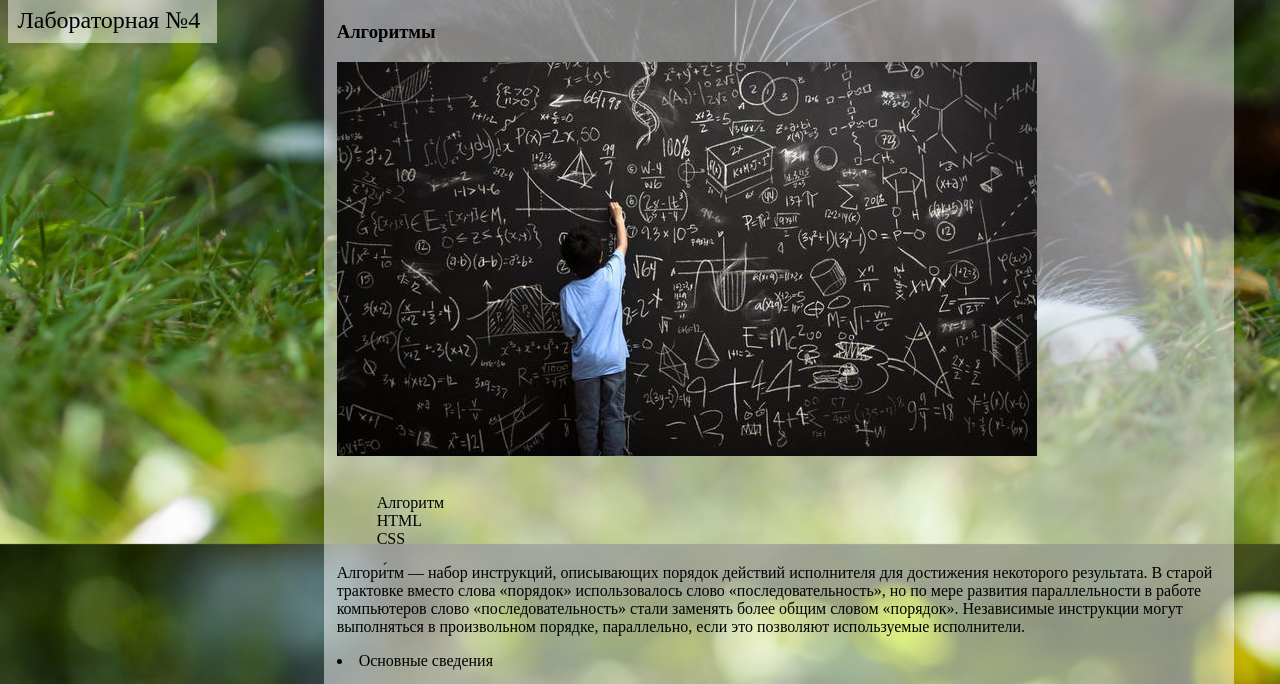
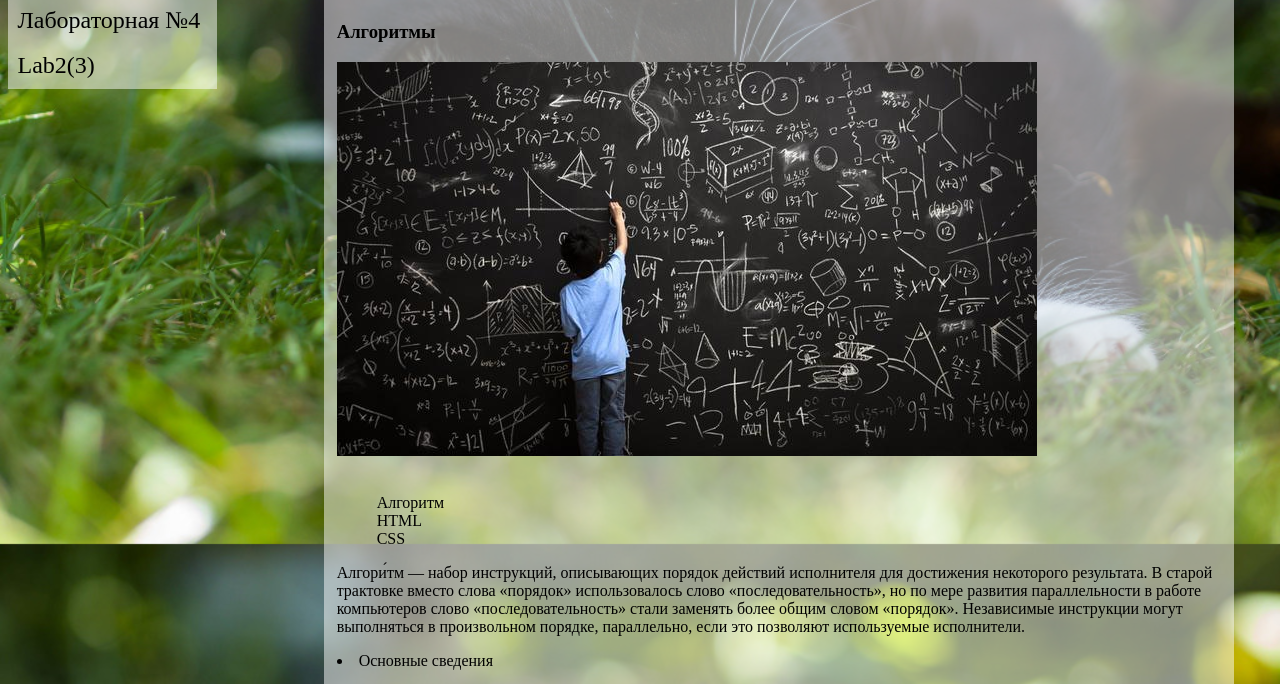
Before and after one commit to evdokimenkogram/evdokimenkogram, a plain HTML site: page lab1.html in a window 1280 px wide. Shown: the part 416-1100 px from the top of the page. Drawn offline with Linux system fonts and the light colour scheme.

Commit message:
Update lab1.html

```diff
--- a/lab1.html
+++ b/lab1.html
@@ -29,8 +29,16 @@
             Лабораторная №4
         </a>
         </div>
+        <div class="nav">
 
-    </div>
+          <a href="Lab2(3).html">
+
+          Lab2(3)
+
+   </a>
+</div>
+</div>
+
     <div class="content">
         <div id="b1">
         <div id="b2">
```
